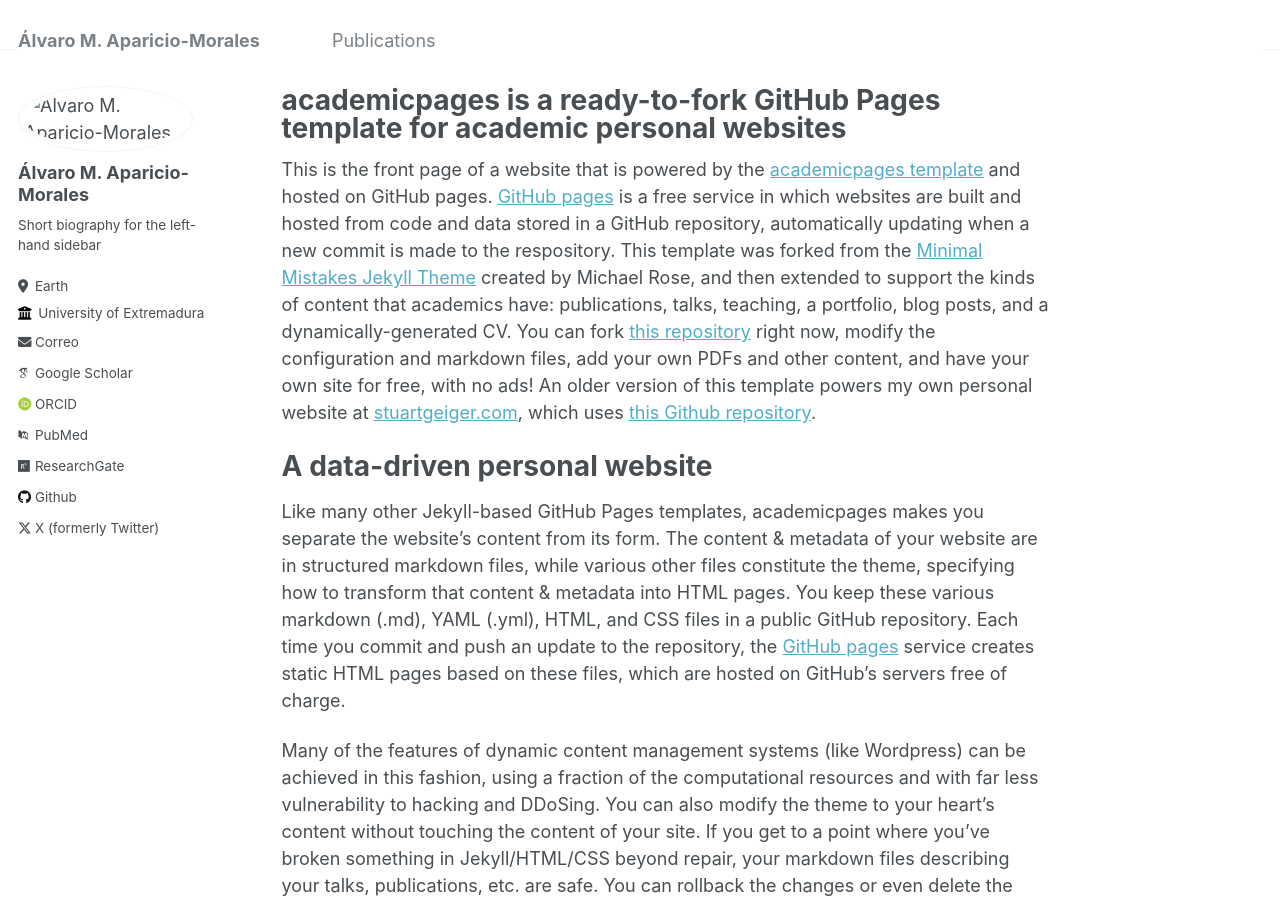
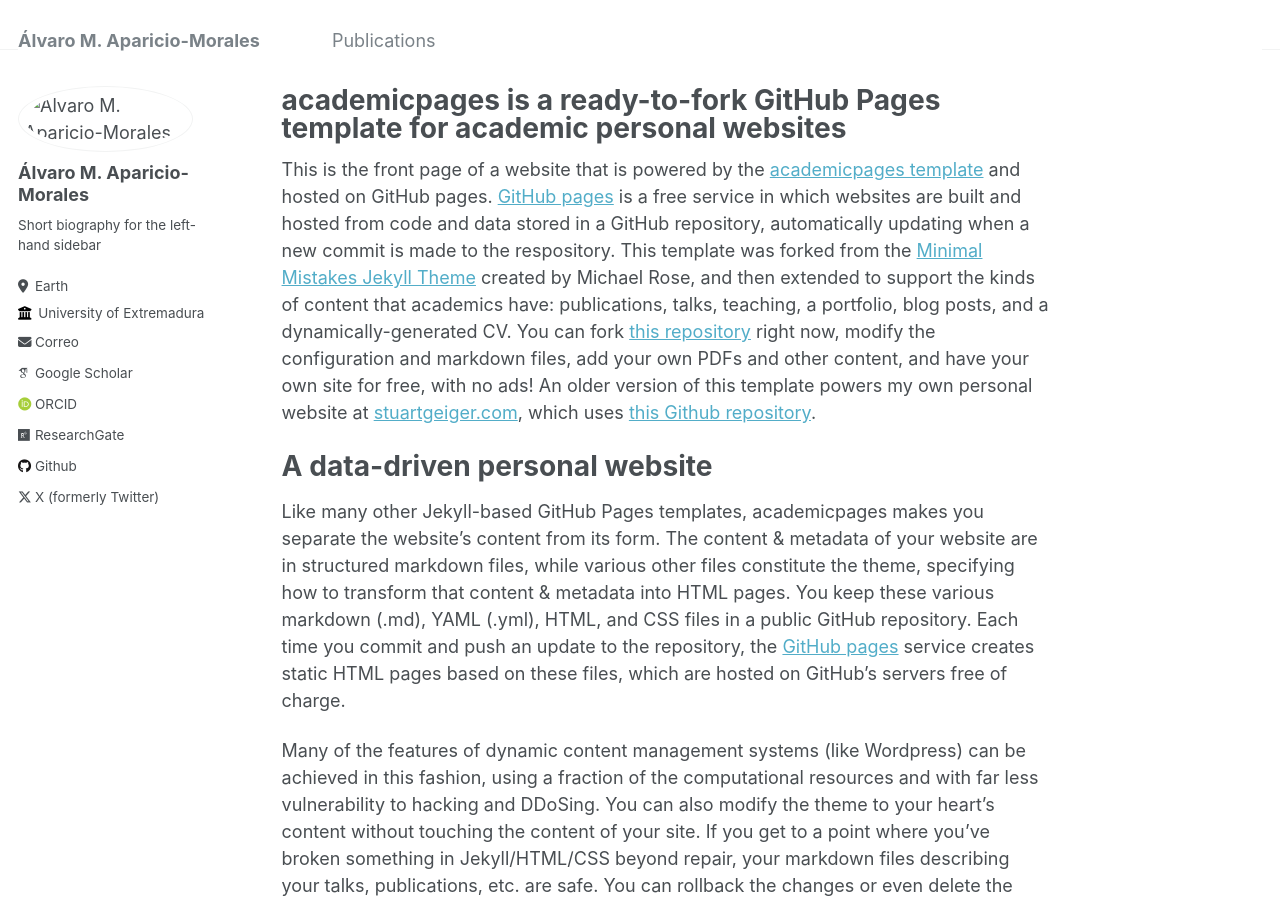
Before and after one commit to AlvaroMAM/aparicio-morales, a Jekyll site: the page built from _pages/about.md, in a window 1280 px wide and 900 px high. Built offline with Jekyll 4.4.1, drawn with Linux system fonts in a browser that asks for light colours; some web fonts are replaced.

Commit message:
Update _config.yml

```diff
--- a/_config.yml
+++ b/_config.yml
@@ -35,7 +35,7 @@
   googlescholar    : "https://scholar.google.com/citations?user=GxP4TXMAAAAJ&hl=es"
   impactstory      : # URL
   orcid            : "https://orcid.org/0009-0009-5161-5498"
-  pubmed           : ""
+  pubmed           : #
   researchgate     : "https://www.researchgate.net/profile/Alvaro-Aparicio-Morales"
 
   # Repositories and software development
@@ -64,7 +64,7 @@
   steam            : # Username
   telegram         : # URL
   tumblr           : # Username
-  twitter          : "https://twitter.com/AlvaroApaMor"  # Replace this with your X / Twitter handle
+  twitter          : "AlvaroApaMor"  # Replace this with your X / Twitter handle
   vine             : # Username
   weibo            : # Username
   wikipedia        : # Username
```
